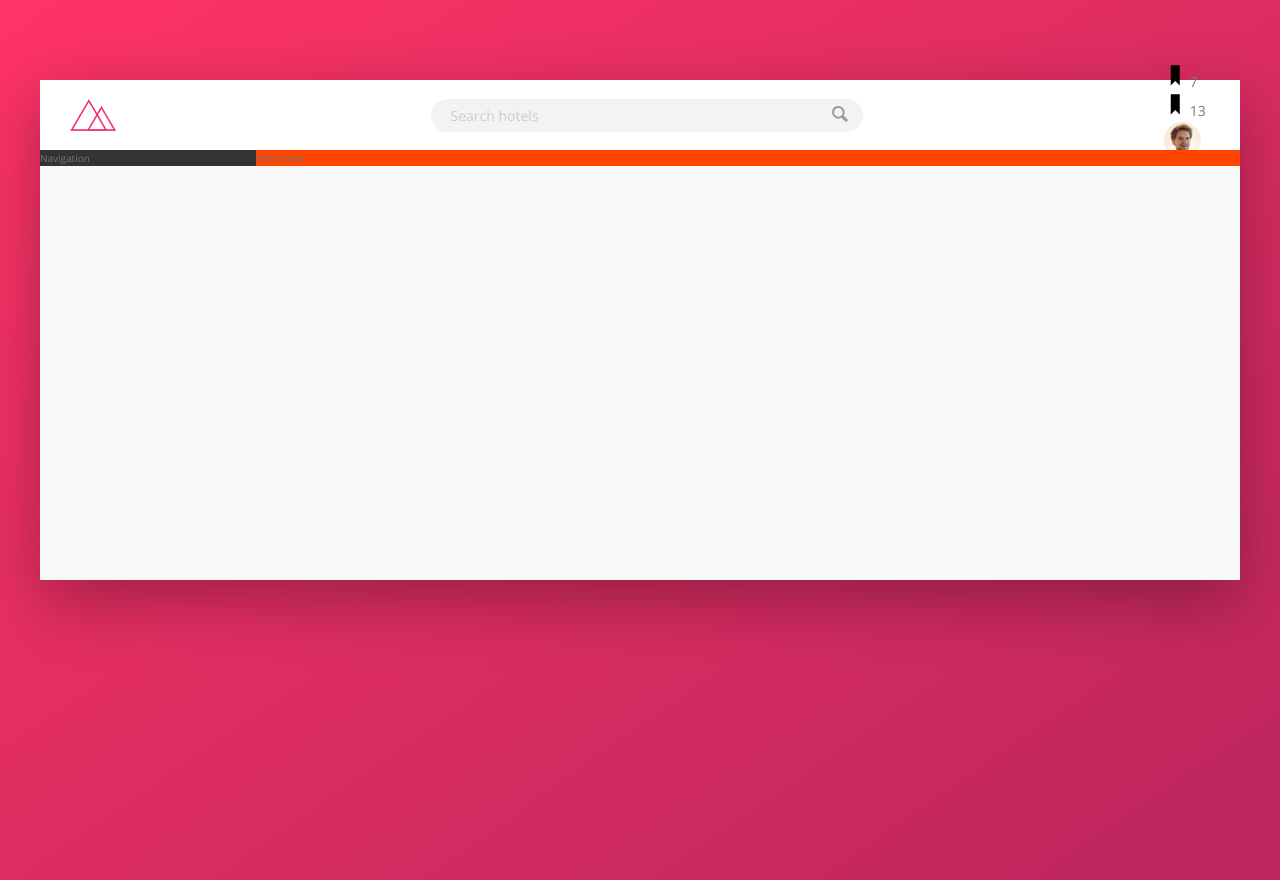
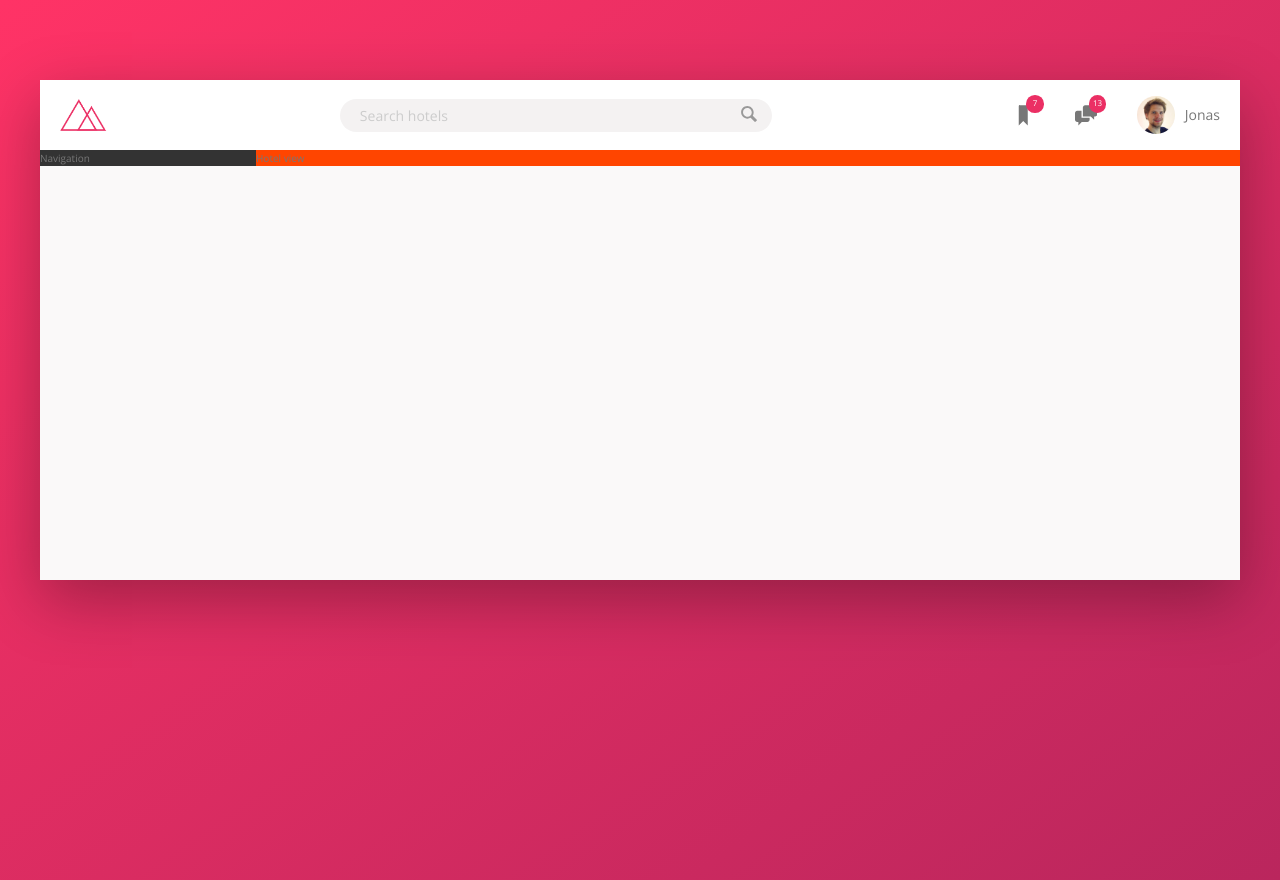
Before and after one commit to StevenACZ/Trillo, a website: page index.html in a window 1280 px wide. Drawn offline with nearby package versions, Linux system fonts and the light colour scheme.

Commit message:
header finished

```diff
--- a/index.html
+++ b/index.html
@@ -27,7 +27,7 @@
           </button>
         </form>
 
-        <nav class="user__nav">
+        <nav class="user-nav">
           <div class="user-nav__icon-box">
             <svg class="user-nav__icon">
               <use xlink:href="img/sprite.svg#icon-bookmark"></use>
@@ -37,7 +37,7 @@
 
           <div class="user-nav__icon-box">
             <svg class="user-nav__icon">
-              <use xlink:href="img/sprite.svg#icon-bookmark"></use>
+              <use xlink:href="img/sprite.svg#icon-chat"></use>
             </svg>
             <span class="user-nav__notification">13</span>
           </div>
--- a/sass/_components.scss
+++ b/sass/_components.scss
@@ -2,7 +2,7 @@
 // LOGO
 .logo {
   height: 3.25rem;
-  margin-left: 3rem;
+  margin-left: 2rem;
 }
 
 /////////////////////////////////////////////////////////////
@@ -65,31 +65,55 @@
 /////////////////////////////////////////////////////////////
 // USER NAVIGATION
 .user-nav {
-  background-color: yellow;
+  display: flex;
+  justify-content: center;
+  align-items: center;
+
+  align-self: stretch;
+
+  & > * {
+    padding: 0 2rem;
+    cursor: pointer;
+    height: 100%;
+    display: flex;
+    align-items: center;
+  }
+
+  & > *:hover {
+    background-color: var(--color-grey-light-2);
+  }
 
   &__icon-box {
-
+    display: flex;
+    align-items: center;
+    position: relative;
   }
 
   &__icon {
     height: 2.25rem;
     width: 2.25rem;
+    fill: var(--color-grey-dark-2);
   }
 
   &__notification {
+    font-size: .8rem;
+    height: 1.75rem;
+    width: 1.75rem;
+    border-radius: 50%;
+    background-color: var(--color-primary);
+    color: #fff;
+    position: absolute;
+    top: 1.5rem;
+    right: 1.1rem;
 
-  }
-
-  &__user {
-
+    display: flex;
+    align-items: center;
+    justify-content: center;
   }
 
   &__user-photo {
     height: 3.75rem;
     border-radius: 50%;
-  }
-
-  &__user-name {
-
+    margin-right: 1rem;
   }
 }
```
Also changed, not shown: css/style.css.
